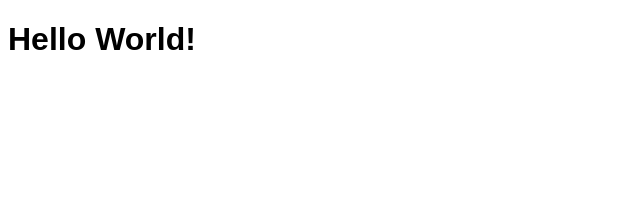
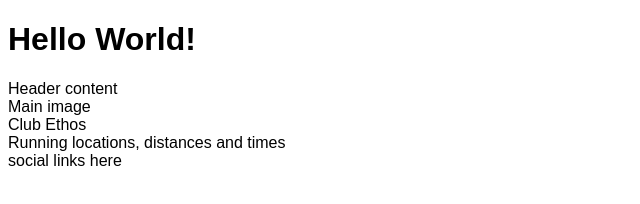
Before and after one commit to BSLaila/Love-Running, a plain HTML site: page index.html in a window 1280 px wide. Shown: the whole page, without its empty margins (0-640 px from the left). Drawn offline with Linux system fonts and the light colour scheme.

Commit message:
Add core structure for home page

```diff
--- a/index.html
+++ b/index.html
@@ -16,5 +16,17 @@
     <h1>Hello World!</h1>
 
 </body>
-
+<header>Header content</header>
+<section>
+    Main image
+</section>
+<section>
+    Club Ethos
+</section>
+<section>
+    Running locations, distances and times
+</section>
+<footer>
+    social links here
+</footer>
 </html>
```
